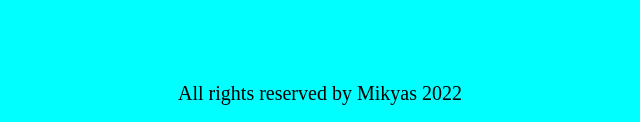
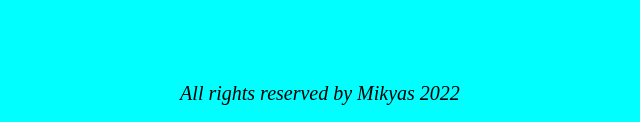
Before and after one commit to Abeldeboch1/mik, a plain HTML site: page index.html in a window 1280 px wide. Shown: the part 6730-6852 px from the top of the page, 320-960 px from the left. Drawn offline with Linux system fonts and the light colour scheme.

Commit message:
text updated

```diff
--- a/index.html
+++ b/index.html
@@ -23,7 +23,7 @@
         <a href="./images/m4.jpg"><img src="./images/m3.jpg" alt=""> </a>
         <a href="./images/m3.jpg"><img src="./images/m4.jpg"alt=""> </a>
 <p style="font-size: 40px;">Developed by Abel !!</p>
-<span style="font-size: 20px;">All rights reserved by Mikyas 2022</span>
+<i><span style="font-size: 20px;">All rights reserved by Mikyas 2022</span></i>
         </div>
 </section>
 </body>
```
